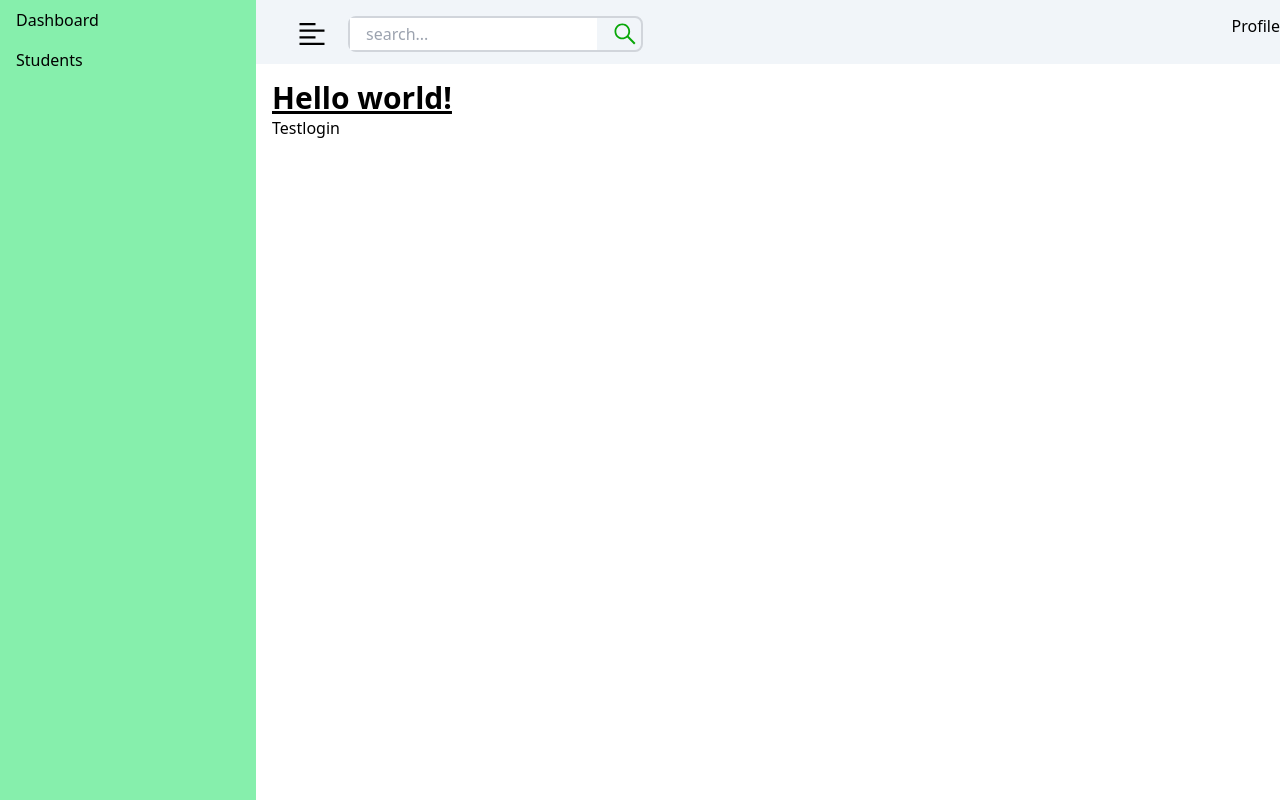
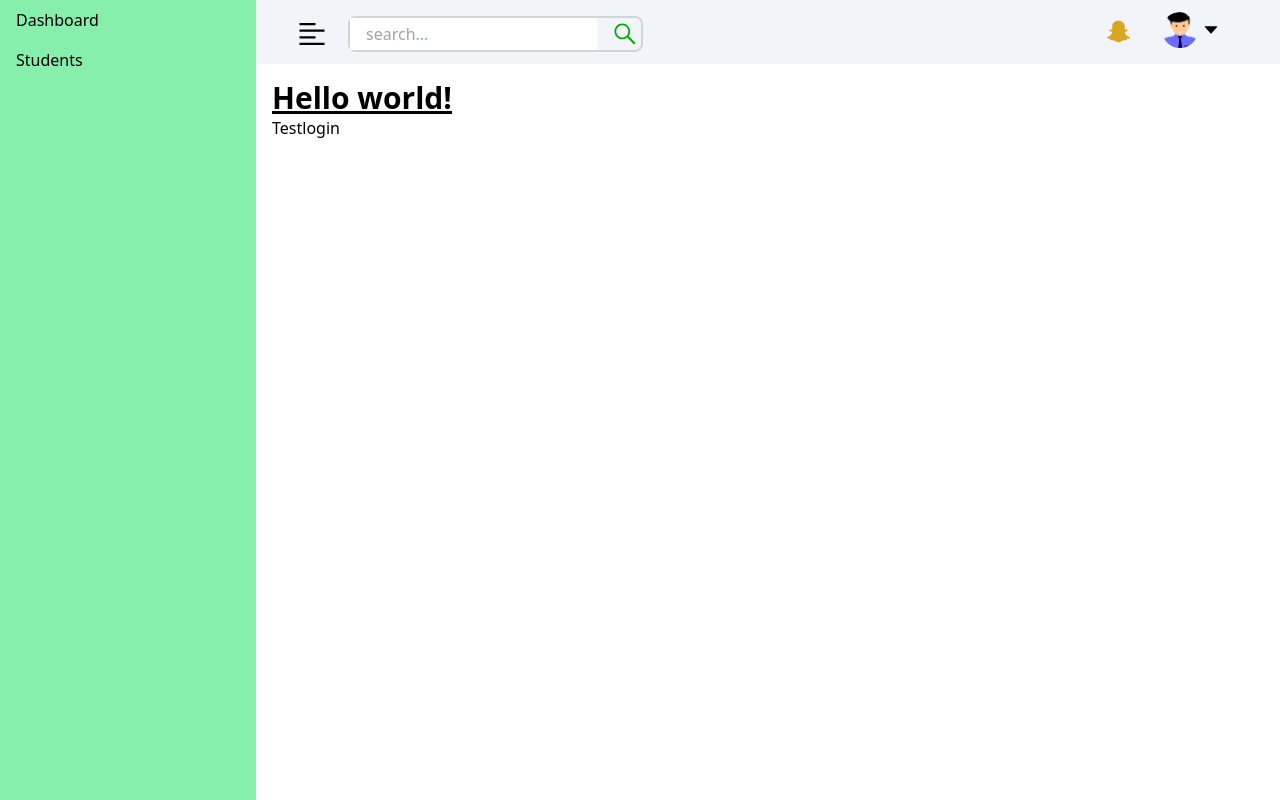
Before and after one commit to Sabbir185/Iskul_Frontend, a Next.js app: page / in a window 1280 px wide. Built offline with nearby package versions, Linux system fonts and the light colour scheme.

Commit message:
profile implemented

```diff
--- /dev/null
+++ b/components/helper/notifications.js
@@ -0,0 +1,11 @@
+import { FaSnapchatGhost } from "react-icons/fa";
+
+const Notifications = () => {
+	return (
+		<div className="h-3 mr-8 cursor-pointer" style={{color: 'goldenrod', fontSize: '23px'}}>
+			<FaSnapchatGhost />
+		</div>
+	);
+};
+
+export default Notifications;
--- a/components/navbar/index.js
+++ b/components/navbar/index.js
@@ -2,19 +2,25 @@ import Link from "next/link";
 import { AiOutlineAlignLeft } from "react-icons/ai";
 import classes from "./navbar.module.css";
 import InputForm from "../helper/inputForm";
+import Profile from "../userProfile";
+import Notifications from "../helper/notifications";
 
-const Navbar = ({toggleChange}) => {
+const Navbar = ({ toggleChange }) => {
 	return (
 		<section className="flex flex-row items-center justify-between">
 			<div className="flex pt-4 pl-10">
 				<div className="flex items-center pr-5">
-					<AiOutlineAlignLeft className={classes.icon1} onClick={toggleChange}/>
+					<AiOutlineAlignLeft
+						className={classes.icon1}
+						onClick={toggleChange}
+					/>
 				</div>
 				<InputForm />
 			</div>
 
-			<div>
-				<h1>Profile</h1>
+			<div className="flex items-center">
+				<Notifications />
+				<Profile />
 			</div>
 		</section>
 	);
--- /dev/null
+++ b/components/userProfile/index.js
@@ -0,0 +1,83 @@
+/* eslint-disable @next/next/no-img-element */
+import Image from "next/image";
+import { AiFillCaretDown, AiFillCaretUp } from "react-icons/ai";
+import { useState } from "react";
+import Avatar from "../../public/images/avatar.png";
+import classes from "./userProfile.module.css";
+
+const Profile = () => {
+	const [dropdown, setDropdown] = useState(true);
+
+	const dropdownHandler = () => {
+		if (dropdown) {
+			setDropdown(false);
+		} else {
+			setDropdown(true);
+		}
+	};
+
+	return (
+		<div className="relative mr-10">
+			<div
+				onClick={dropdownHandler}
+				className="flex items-center justify-center pt-2 cursor-pointer pr-5"
+			>
+				<div className="h-9 w-9">
+					<Image
+						src={Avatar}
+						alt="default image"
+						className={`shrink-0 ${classes.profileImage}`}
+					/>
+				</div>
+				{dropdown ? (
+					<button className="pl-1 inline-block text-lg">
+						<AiFillCaretDown />
+					</button>
+				) : (
+					<button className="pl-1 inline-block text-lg">
+						<AiFillCaretUp />
+					</button>
+				)}
+			</div>
+
+			<ul
+				className={`absolute text-center ${
+					dropdown ? "invisible" : "block"
+				} mt-2 bg-gray-200 py-2 ${classes.profileDropdown} border-2 border-gray-300`}
+			>
+				<li className="flex flex-row items-center mb-2">
+					<div className="h-16 w-16 pr-1 mx-2">
+						<Image
+							src={Avatar}
+							alt="default image"
+							className={`shrink-0 ${classes.profileImage}`}
+						/>
+					</div>
+					<div className="text-left text-gray-700">
+						<h3 className="border-l-2 border-green-500 pl-1 font-semibold tracking-wider">
+							Sabbir
+						</h3>
+						<p className="border-l-2 border-green-500 pl-1 font-semibold tracking-wider">
+							Teacher
+						</p>
+					</div>
+				</li>
+				<li className={classes.dropLink}>
+					<a href="">Profile</a>
+				</li>
+
+				<li
+					className={`${classes.dropLink} border-y-2 border-gray-50 my-1`}
+				>
+					<a href="">Inbox</a>
+				</li>
+
+				<li className={classes.dropLink}>
+					<a href="">Sign out</a>
+				</li>
+			</ul>
+		</div>
+	);
+};
+
+export default Profile;
--- /dev/null
+++ b/components/userProfile/userProfile.module.css
@@ -0,0 +1,24 @@
+.profileImage {
+    display: block;
+    width: 50px;
+    height: 50px;
+    object-fit: contain;
+    border-radius: 50%;
+}
+
+.profileDropdown {
+    width: 200px;
+    right: 5px;
+}
+
+.dropLink {
+    color: rgb(8, 167, 8);
+    text-align: center;
+    font-weight: 600;
+    border: 2px solid wheat;
+    border-radius: 10px;
+    height: 30px;
+}
+.dropLink:hover {
+    background-color: rgba(128, 128, 128, 0.164);
+}
```
Also changed, not shown: public/images/avatar.png (added), public/images/gra.png (added).
